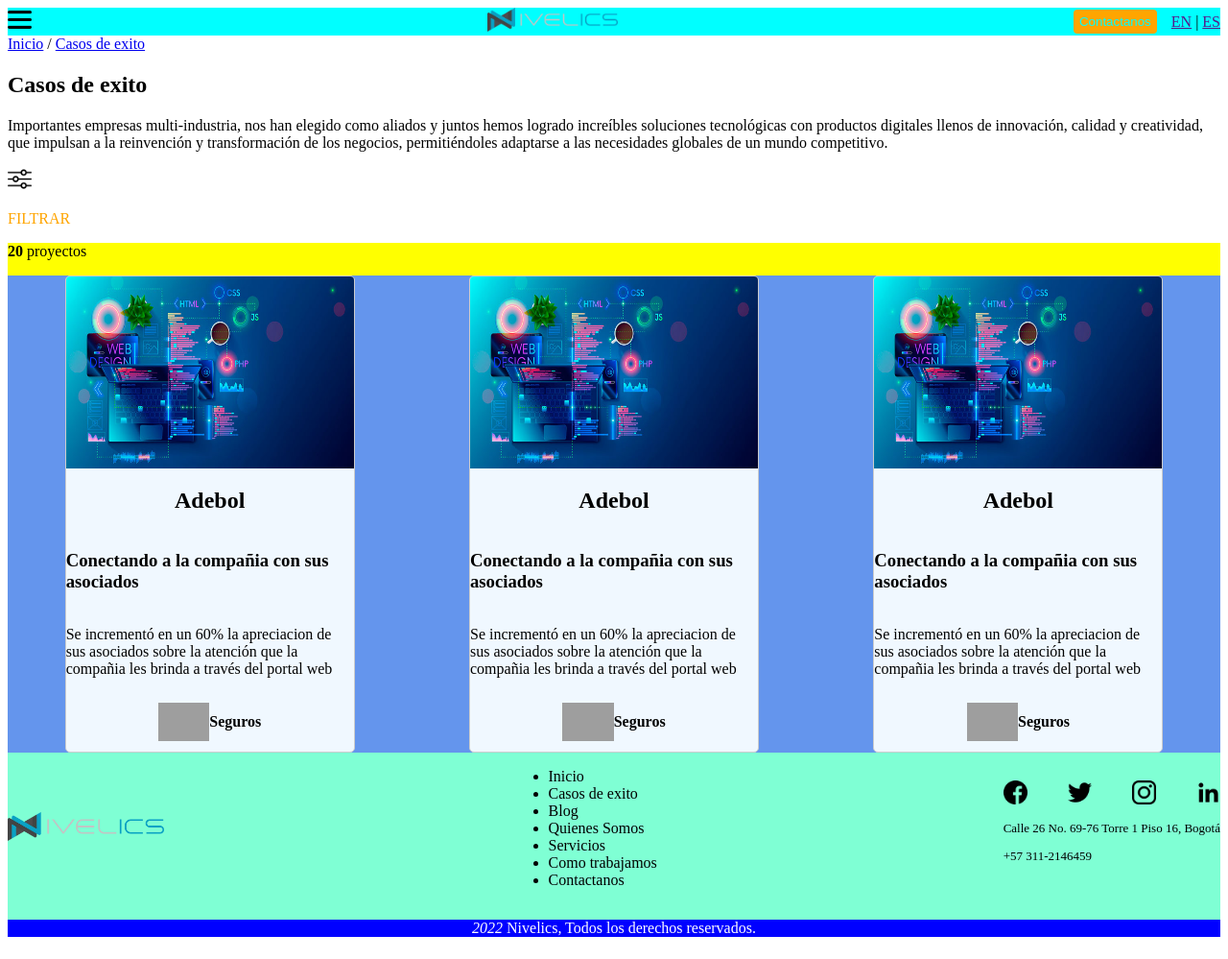
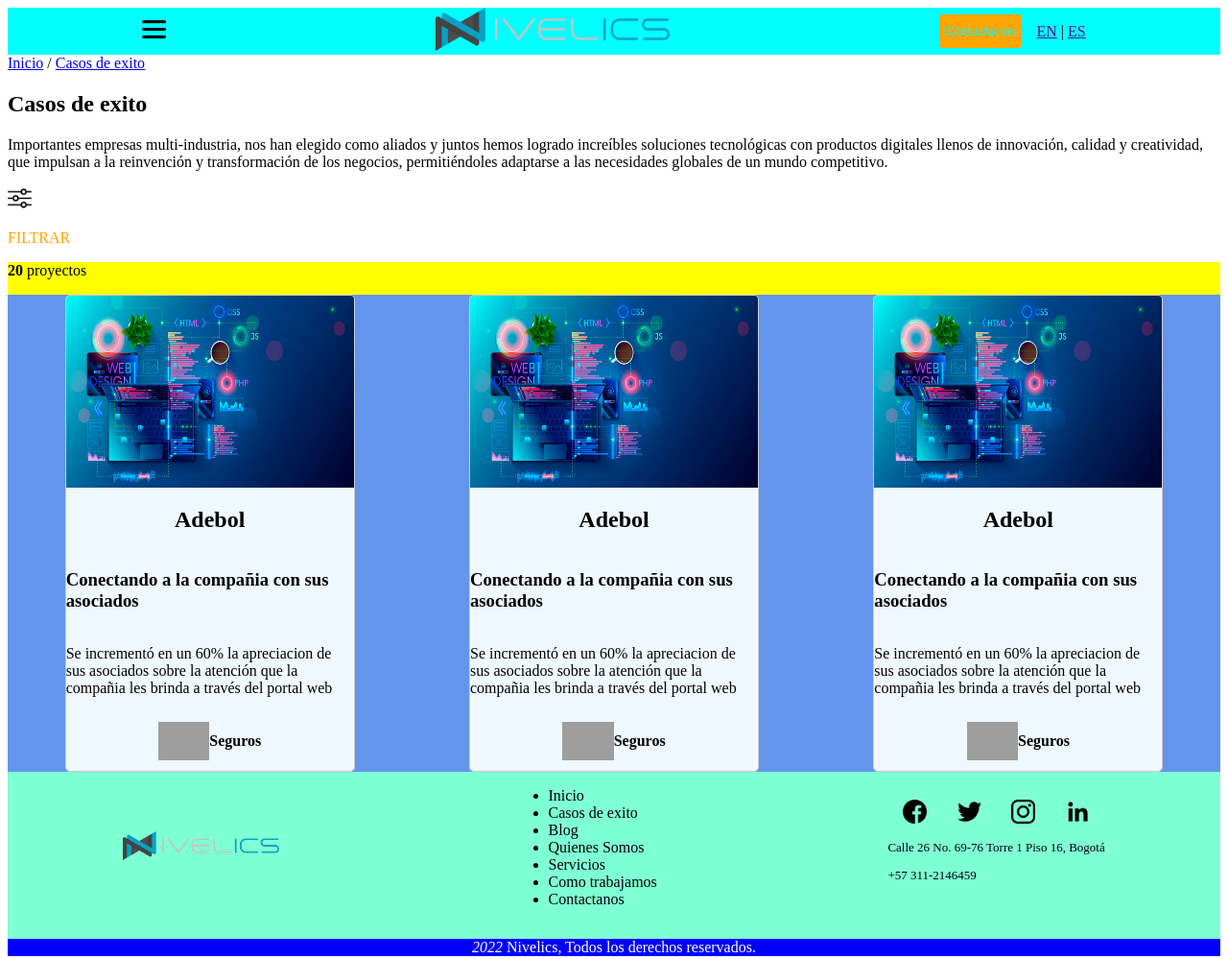
Before and after one commit to santiagomillan/tarea-maqueta-1, a plain HTML site: page index.html in a window 1280 px wide. Shown: the whole page at 96% size. Drawn offline with Linux system fonts and the light colour scheme; grey boxes are pictures that could not be loaded.

Commit message:
cambios tamano img

```diff
--- a/css/style.css
+++ b/css/style.css
@@ -12,13 +12,14 @@
     color: aqua;
     border: none;
     border-radius: 4px;
-    height: 25px;
+    height: 35px;
     margin-right: 15px;
 }
 
 .header__nav , .header__right , .footer__container, .footer__social, .project__card-footer{
     display: flex;
-    justify-content: space-between;
+    /* justify-content: space-between; */
+    justify-content: space-around;
     align-items: center;
 }
 
--- a/index.html
+++ b/index.html
@@ -17,7 +17,7 @@
                 <img src="./images/menu.png" alt="Menú" aria-hidden="true" height="25px" width="25px">
             </div>
             <div class="header__logo">
-                <img src="./images/logo_nivelics.webp" alt="Menú" aria-hidden="true" height="25px">
+                <img src="./images/logo_nivelics.webp" alt="Menú" aria-hidden="true" height="45px">
             </div>
             <div class="header__right">
                 <button class="header__btn-contact">Contactanos</button>
```
